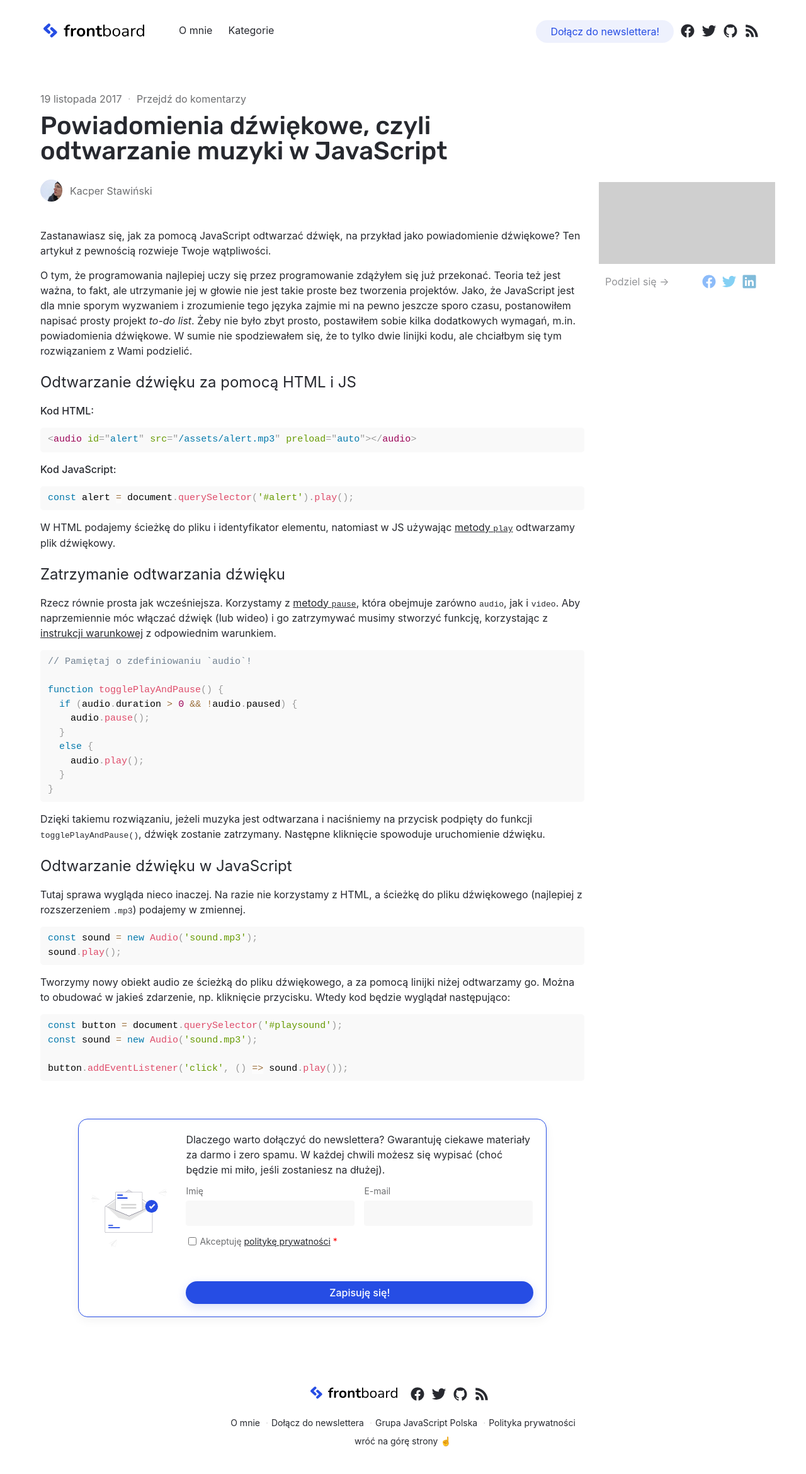
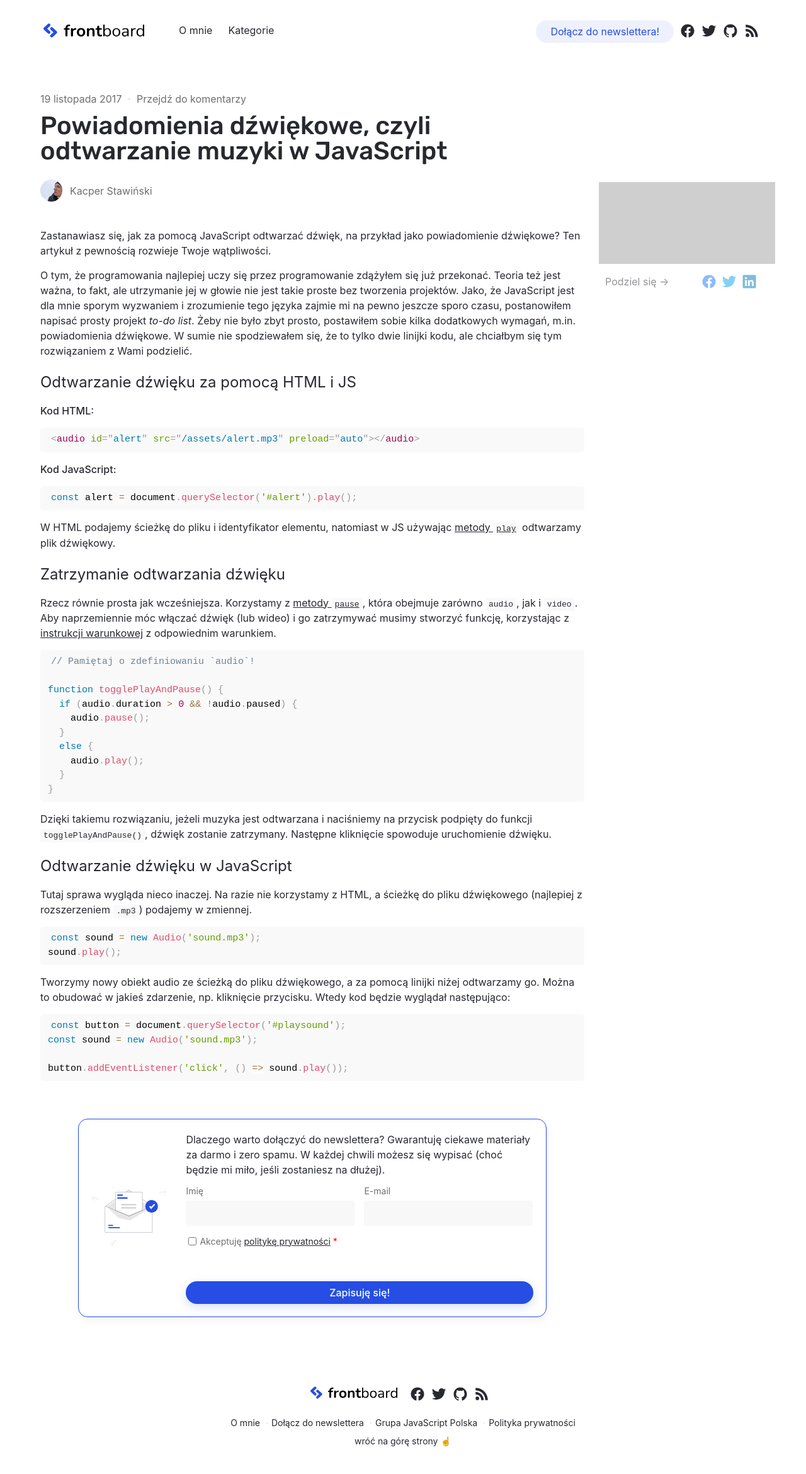
Before and after one commit to frontboard/blog, a Jekyll site: the page built from _posts/2017-11-19-odtwarzanie-dzwieku-w-javascript.md, in a window 1280 px wide. Shown: the whole page at 63% size. Built offline with Jekyll 4.4.1, drawn with Linux system fonts in a browser that asks for light colours; comment, search, counter and statistics services are not loaded; grey boxes are pictures that could not be loaded.

Commit message:
add background to code elements

```diff
--- a/_sass/minima/_mixins.scss
+++ b/_sass/minima/_mixins.scss
@@ -19,6 +19,11 @@ p {
   }
   pre, code {
     font-family: monospace;
+  }
+  code {
+    background: #f9f9f9;
+    padding: 3px 5px;
+    border-radius: 2px;
   }
   a {
     color: inherit;
```
